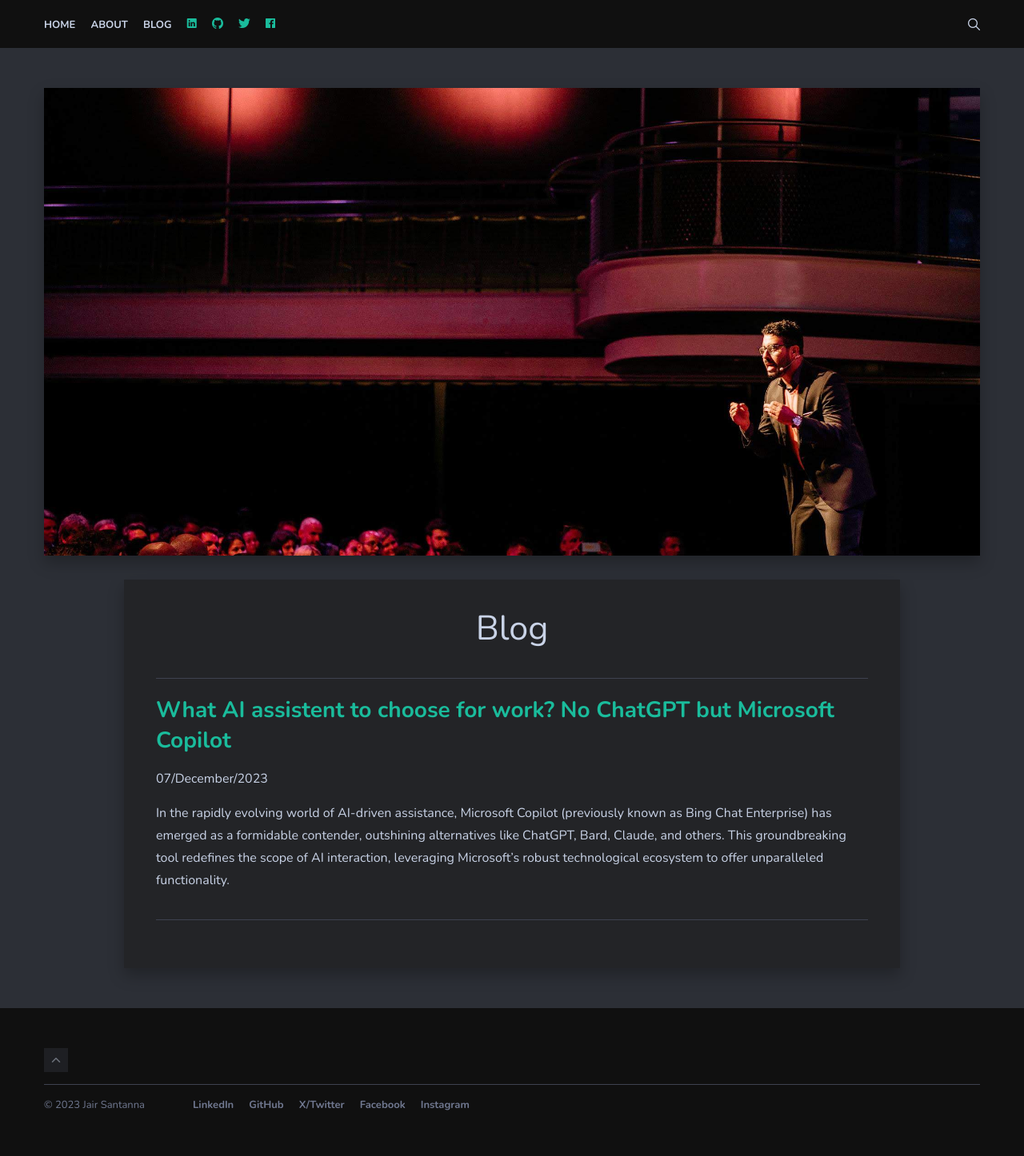
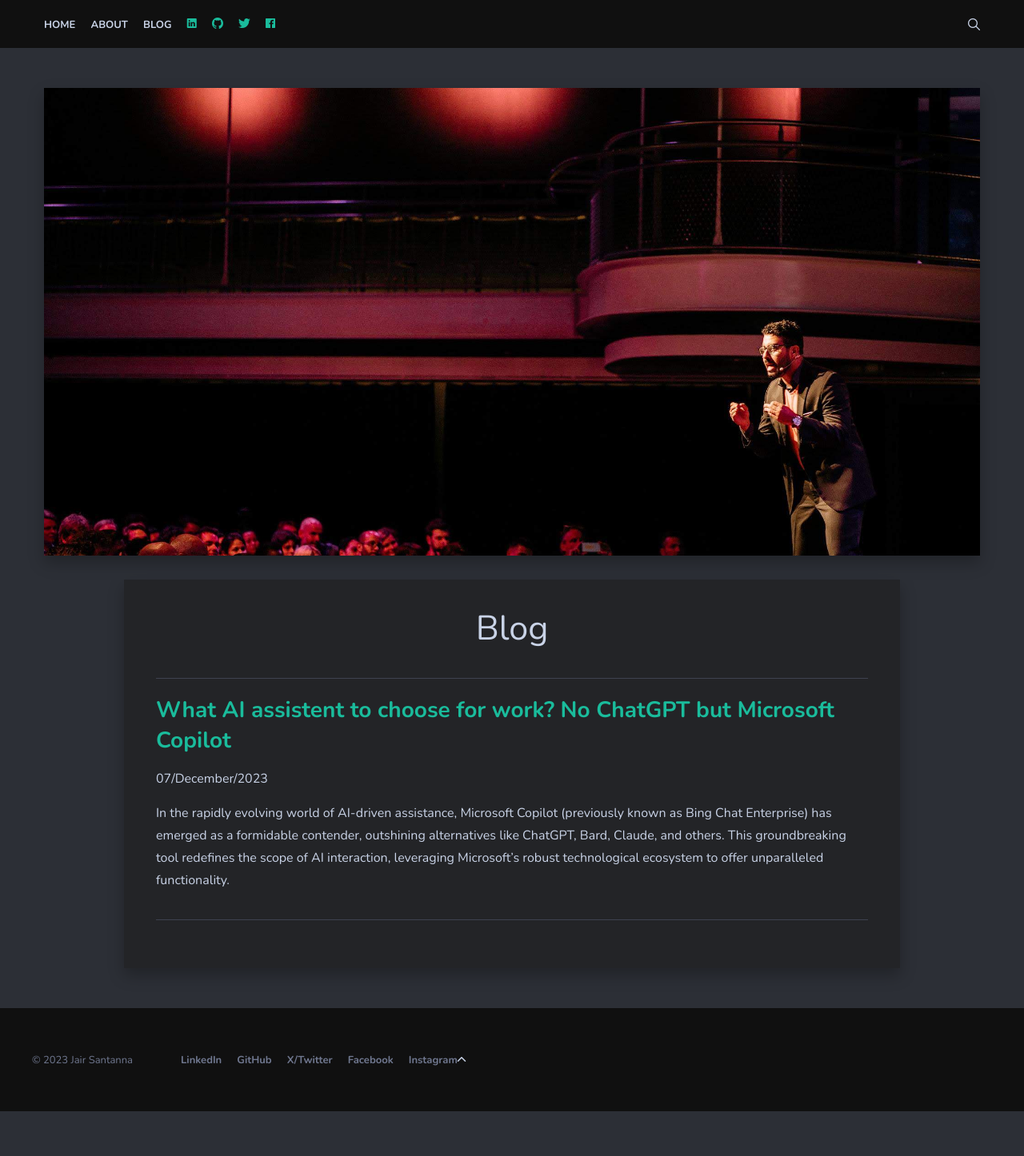
Before and after one commit to jjsantanna/jjsantanna.github.io, a Jekyll site: the page built from _pages/blog.md, in a window 1280 px wide. Shown: the whole page at 80% size. Built offline with Jekyll 4.4.1, drawn with Linux system fonts in a browser that asks for light colours; nearby versions of some CDN libraries; after the commit the page ends 1390 px from its top, so only the background shows below that.

Commit message:
fixing stuff

```diff
--- a/_includes/footer.html
+++ b/_includes/footer.html
@@ -1,10 +1,7 @@
 <footer class="footer">
   <div class="container">
     <div class="row">
-      <div class="col col-12">
-        <div class="footer-top">
-          <div class="top"><i class="ion ion-ios-arrow-up"></i></div>
-        </div>
+
         <div class="footer-bottom">
           <div class="copyright">
             <p>&copy; {{site.time | date: '%Y'}} <a href="https://jairsantanna.com">Jair Santanna</a></p>
@@ -32,7 +29,10 @@
               {% else %} {% endif %}
             </ul>
           </div>
+          <div class="top"><i class="ion ion-ios-arrow-up"></i></div>
         </div>
+
+
       </div>
     </div>
   </div>
--- a/index.html
+++ b/index.html
@@ -17,7 +17,7 @@
 </div>
 
 <div class="container">
-	<h2>Latest Blog Posts</h2>
+	<h1 align="center">Latest Blog Posts</h1>
 	<div class="row">
 		<div class="col col-12 col-t-8">
 			<div class="row">
```
